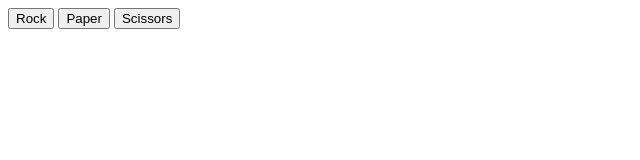
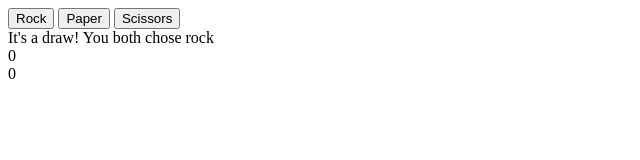
Before and after one commit to DanyonStitt/paper-scissors-rock, a plain HTML site: page index.html in a window 1280 px wide. Both pictures are taken after a click on the button "Rock". Shown: the whole page, without its empty margins (0-640 px from the left). Drawn offline with Linux system fonts and the light colour scheme.

Commit message:
Added score counter and overall winner

```diff
--- a/index.html
+++ b/index.html
@@ -11,5 +11,6 @@
     <button id="rock">Rock</button>
     <button id="paper">Paper</button>
     <button id="scissors">Scissors</button>
+    <div id="results"></div>
 </body>
 </html>
--- a/script.js
+++ b/script.js
@@ -11,7 +11,7 @@ function getComputerChoice() {
 };
 
 // Compare the players choice to the computers choice
-function playRound(userChoice, compChoice) {
+function getResult(userChoice, compChoice) {
     // If both player and user make the same guess
     if (userChoice.toLowerCase() === compChoice) {
         return "It's a draw! You both chose " + compChoice;
@@ -36,24 +36,56 @@ function playRound(userChoice, compChoice) {
 };
 
 
-function playGame(e) {
-    let userChoice = e.target.id;
+function playRound(playerChoice, computerChoice) {
+    let result = getResult(playerChoice, computerChoice);
+    gameResult.textContent = result;
 
-    let compChoice = getComputerChoice();
-    let result = playRound(userChoice, compChoice);
-    console.log(userChoice, compChoice, result)
+    if(result.toLowerCase().includes("you won")) {
+        playerScore++;
+    } else if(result.toLowerCase().includes("you lose")) {
+        computerScore++;
+    };
+
+    userScore.textContent = playerScore;
+    compScore.textContent = computerScore;
+};
+
+function declareWinner() {
+    if(playerScore > computerScore) {
+        gameResult.textContent = "You won!";
+    } else gameResult.textContent = "You lost!";
+
+
 }
+
+let computerScore = 0;
+let playerScore = 0;
+
+results = document.querySelector("#results");
+const gameResult = document.createElement("div");
+gameResult.classList.add("user-choice");
+results.appendChild(gameResult);
+
+const userScore = document.createElement("div");
+userScore.classList.add("player-score");
+results.appendChild(userScore);
+
+const compScore = document.createElement("div");
+compScore.classList.add("computer-score");
+results.appendChild(compScore);
 
 const buttons = document.querySelectorAll("button");
 buttons.forEach((button) => {
-    button.addEventListener("click", playGame);
+    button.addEventListener("click", () => {
+        const playerChoice = button.id;
+        const computerChoice = getComputerChoice();
+        playRound(playerChoice, computerChoice);
+
+        if(playerScore === 5 || computerScore === 5) {
+            declareWinner();
+            computerScore = 0;
+            playerScore = 0;
+        };
+
+    });
 });
-
-// console.log(buttons);
-
-// game()
-
-
-
-//
-//
```
